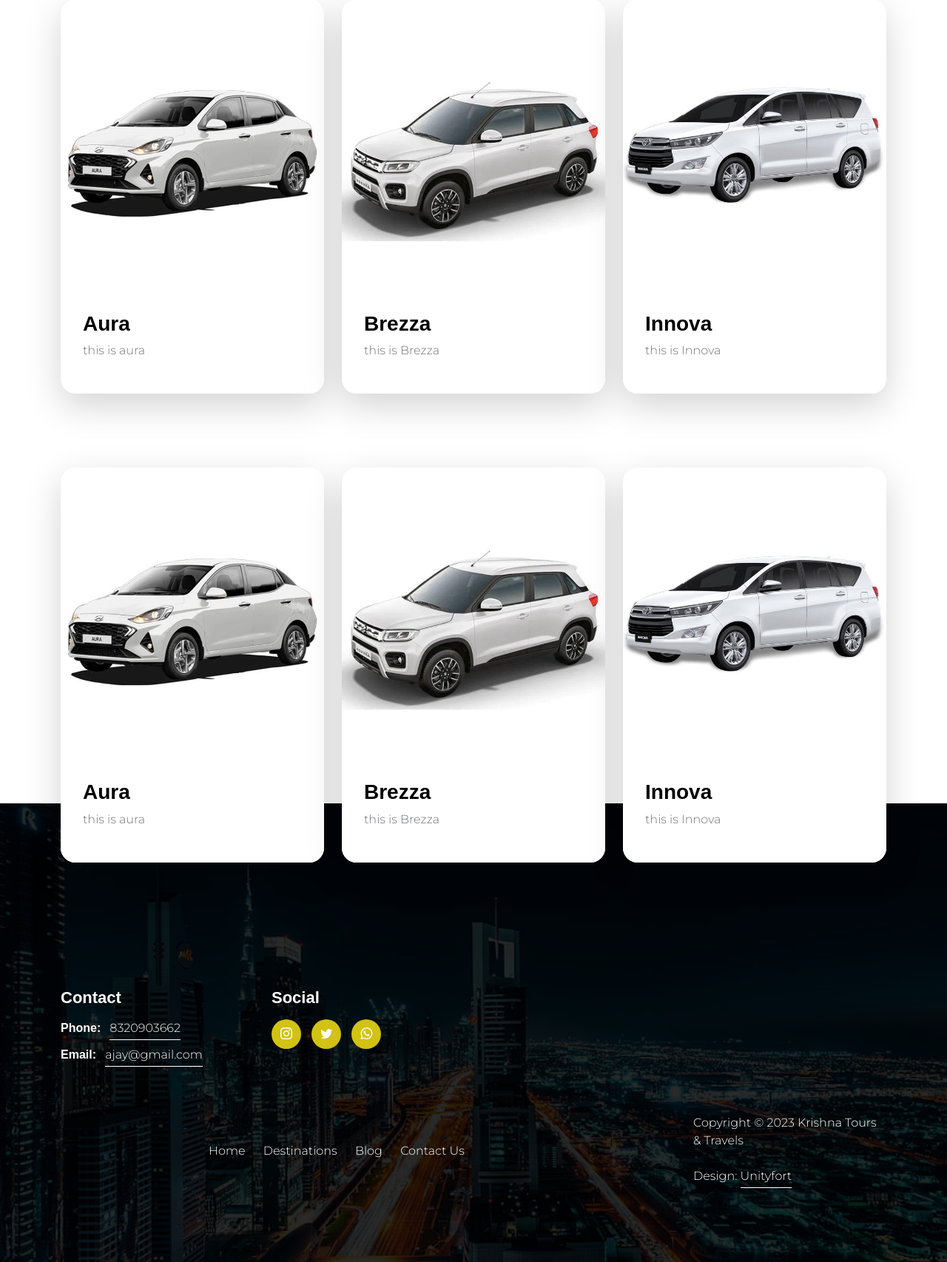
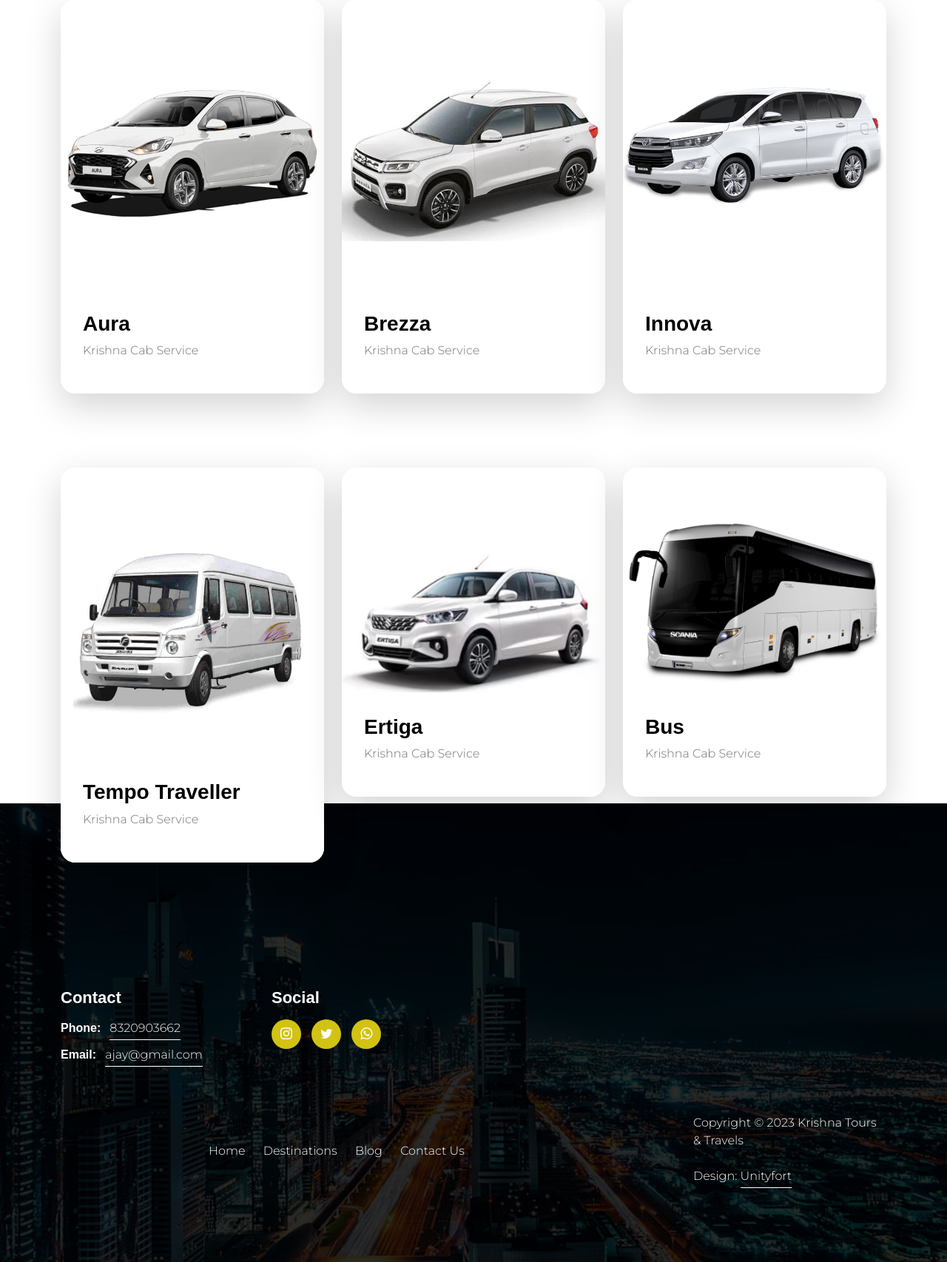
Before and after one commit to ajlo07/Krishna-Tours-Travels, a PHP site: page /ourCars.php in a window 1280 px wide. Shown: the part 683-2389 px from the top of the page at 74% size. Run offline with PHP 8.4, Linux system fonts and the light colour scheme; some web fonts are replaced.

Commit message:
our cars page

```diff
--- a/ourCars.php
+++ b/ourCars.php
@@ -32,7 +32,7 @@
                             Aura
                         </h4>
                         <!-- <span class="badge">Modeling</span> -->
-                        <p> this is aura</p>
+                        <p> Krishna Cab Service</p>
                     </div>
                     <div class="social-share">
                         <ul class="social-icon">
@@ -56,7 +56,7 @@
                         <h4 class="mb-2">
                         Brezza
                         </h4>
-                        <p> this is Brezza</p>
+                        <p> Krishna Cab Service</p>
                         <!-- <span class="badge">Modeling</span> -->
                     </div>
                     <div class="social-share">
@@ -81,7 +81,7 @@
                         <h4 class="mb-2">
                             Innova
                         </h4>
-                        <p> this is Innova</p>
+                        <p> Krishna Cab Service</p>
                         <!-- <span class="badge">Modeling</span> -->
                     </div>
                     <div class="social-share">
@@ -107,14 +107,14 @@
         <div class="row justify-content-center">
             <div class="col-lg-4 col-md-6 col-12 mb-4 mb-lg-0">
                 <div class="team-thumb bg-white shadow-lg">
-                    <img src="images/profile/Car/aura.jpg" class="about-image img-fluid"
+                    <img src="images/profile/Car/tempo.jpg" class="about-image img-fluid"
                         alt="">
                     <div class="team-info">
                         <h4 class="mb-2">
-                            Aura
+                            Tempo Traveller
                         </h4>
                         <!-- <span class="badge">Modeling</span> -->
-                        <p> this is aura</p>
+                        <p> Krishna Cab Service</p>
                     </div>
                     <div class="social-share">
                         <ul class="social-icon">
@@ -132,13 +132,13 @@
             </div>
             <div class="col-lg-4 col-md-6 col-12 mb-4 mb-lg-0">
                 <div class="team-thumb bg-white shadow-lg">
-                    <img src="images/profile/Car/breza.jpg" class="about-image img-fluid"
+                    <img src="images/profile/Car/Ertiga.png" class="about-image img-fluid"
                         alt="">
                     <div class="team-info">
                         <h4 class="mb-2">
-                        Brezza
+                        Ertiga
                         </h4>
-                        <p> this is Brezza</p>
+                        <p>Krishna Cab Service</p>
                         <!-- <span class="badge">Modeling</span> -->
                     </div>
                     <div class="social-share">
@@ -157,13 +157,13 @@
             </div>
             <div class="col-lg-4 col-md-6 col-12 mb-4 mb-lg-0">
                 <div class="team-thumb bg-white shadow-lg">
-                    <img src="images/profile/Car/innova.jpg" class="about-image img-fluid"
+                    <img src="images/profile/Car/bus.png" class="about-image img-fluid"
                         alt="">
                     <div class="team-info">
                         <h4 class="mb-2">
-                            Innova
+                            Bus
                         </h4>
-                        <p> this is Innova</p>
+                        <p> Krishna Cab Service</p>
                         <!-- <span class="badge">Modeling</span> -->
                     </div>
                     <div class="social-share">
```
Also changed, not shown: images/profile/Car/bus.png (added).
